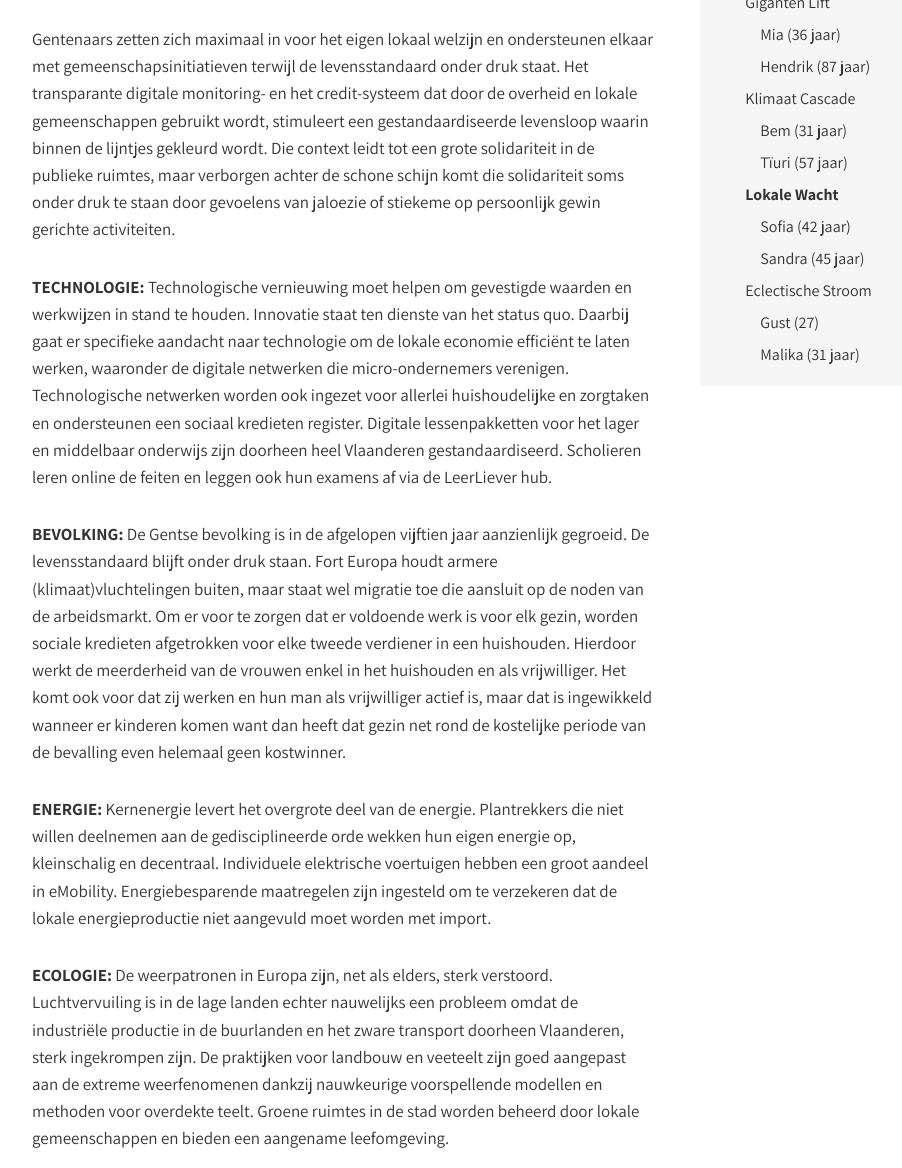
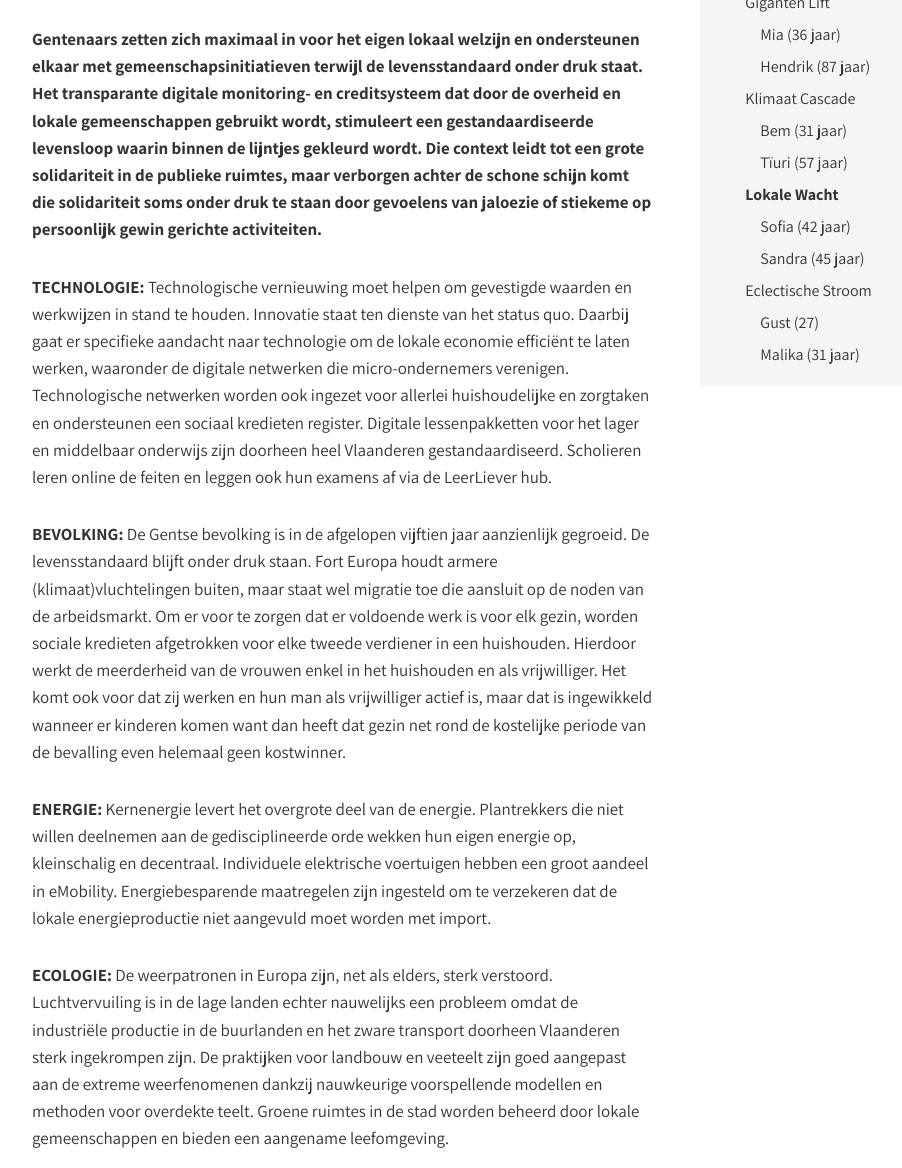
Before and after one commit to lab9k/scripts-voor-gent-2040-en, a Jekyll site: the page built from chapters/chapter-03-part-1.md, in a window 1280 px wide and 1400 px high, scrolled down 478 px, cut to the strip 232-1400 px from the top of the window. Shown: the whole strip, without its empty margins (133-1035 px from the left). Built offline with Jekyll 4.4.1, drawn with Linux system fonts in a browser that asks for light colours; nearby versions of some CDN libraries.

Commit message:
Update chapter-03-part-1.md

```diff
--- a/chapters/chapter-03-part-1.md
+++ b/chapters/chapter-03-part-1.md
@@ -11,7 +11,8 @@ indentlevel: 2
 
 <a href="{{ site.baseurl }}/images/Ruimte_3.jpg" data-lightbox="Lokale Wacht"><img src="{{ site.baseurl }}/images/Ruimte_3.jpg"></a>
 
-Gentenaars zetten zich maximaal in voor het eigen lokaal welzijn en ondersteunen elkaar met gemeenschapsinitiatieven terwijl de levensstandaard onder druk staat. Het transparante digitale monitoring- en het credit-systeem dat door de overheid en lokale gemeenschappen gebruikt wordt, stimuleert een gestandaardiseerde levensloop waarin binnen de lijntjes gekleurd wordt. Die context leidt tot een grote solidariteit in de publieke ruimtes, maar verborgen achter de schone schijn komt die solidariteit soms onder druk te staan door gevoelens van jaloezie of stiekeme op persoonlijk gewin gerichte activiteiten.
+Gentenaars zetten zich maximaal in voor het eigen lokaal welzijn en ondersteunen elkaar met gemeenschapsinitiatieven terwijl de levensstandaard onder druk staat. Het transparante digitale monitoring- en creditsysteem dat door de overheid en lokale gemeenschappen gebruikt wordt, stimuleert een gestandaardiseerde levensloop waarin binnen de lijntjes gekleurd wordt. Die context leidt tot een grote solidariteit in de publieke ruimtes, maar verborgen achter de schone schijn komt die solidariteit soms onder druk te staan door gevoelens van jaloezie of stiekeme op persoonlijk gewin gerichte activiteiten.
+{:.chapter-intro}
 
 **TECHNOLOGIE:** Technologische vernieuwing moet helpen om gevestigde waarden en werkwijzen in stand te houden. Innovatie staat ten dienste van het status quo. Daarbij gaat er specifieke aandacht naar technologie om de lokale economie efficiënt te laten werken, waaronder de digitale netwerken die micro-ondernemers verenigen.  Technologische netwerken worden ook ingezet voor allerlei huishoudelijke en zorgtaken en ondersteunen een sociaal
 kredieten register. Digitale lessenpakketten voor het lager en middelbaar onderwijs zijn doorheen heel Vlaanderen gestandaardiseerd. Scholieren leren online de feiten en leggen ook hun examens af via de LeerLiever hub.
@@ -20,7 +21,7 @@ kredieten register. Digitale lessenpakketten voor het lager en middelbaar onderw
 
 **ENERGIE:** Kernenergie levert het overgrote deel van de energie. Plantrekkers die niet willen deelnemen aan de gedisciplineerde orde wekken hun eigen energie op, kleinschalig en decentraal.  Individuele elektrische voertuigen hebben een groot aandeel in eMobility. Energiebesparende maatregelen zijn ingesteld om te verzekeren dat de lokale energieproductie niet aangevuld moet worden met import.
 
-**ECOLOGIE:** De weerpatronen in Europa zijn, net als elders, sterk verstoord. Luchtvervuiling is in de lage landen echter nauwelijks een probleem omdat de industriële productie in de buurlanden en het zware transport doorheen Vlaanderen, sterk ingekrompen zijn. De praktijken voor landbouw en veeteelt zijn goed aangepast aan de extreme weerfenomenen dankzij nauwkeurige voorspellende modellen en methoden voor overdekte teelt. Groene ruimtes in de stad worden beheerd door lokale gemeenschappen en bieden een aangename leefomgeving.
+**ECOLOGIE:** De weerpatronen in Europa zijn, net als elders, sterk verstoord. Luchtvervuiling is in de lage landen echter nauwelijks een probleem omdat de industriële productie in de buurlanden en het zware transport doorheen Vlaanderen sterk ingekrompen zijn. De praktijken voor landbouw en veeteelt zijn goed aangepast aan de extreme weerfenomenen dankzij nauwkeurige voorspellende modellen en methoden voor overdekte teelt. Groene ruimtes in de stad worden beheerd door lokale gemeenschappen en bieden een aangename leefomgeving.
 
 **ECONOMIE:** Een doorgedreven protectionisme op Europese én lokale schaal heeft tot op zekere hoogte het gewenste effect: de lokale economie houdt stand, ondanks  druk van de klimaatproblematiek en toenemende fluctuaties op het internationale economische toneel. Zekerheid en het veiligheidsgevoel staan voorop en daartoe moet iedere burger zich houden aan een aantal strenge gedragsregels met betrekking tot werk, sociale opvang, energieverbruik en consumptie. Dat men wat zuiniger moet zijn, hoort er nu eenmaal bij.
 
```
